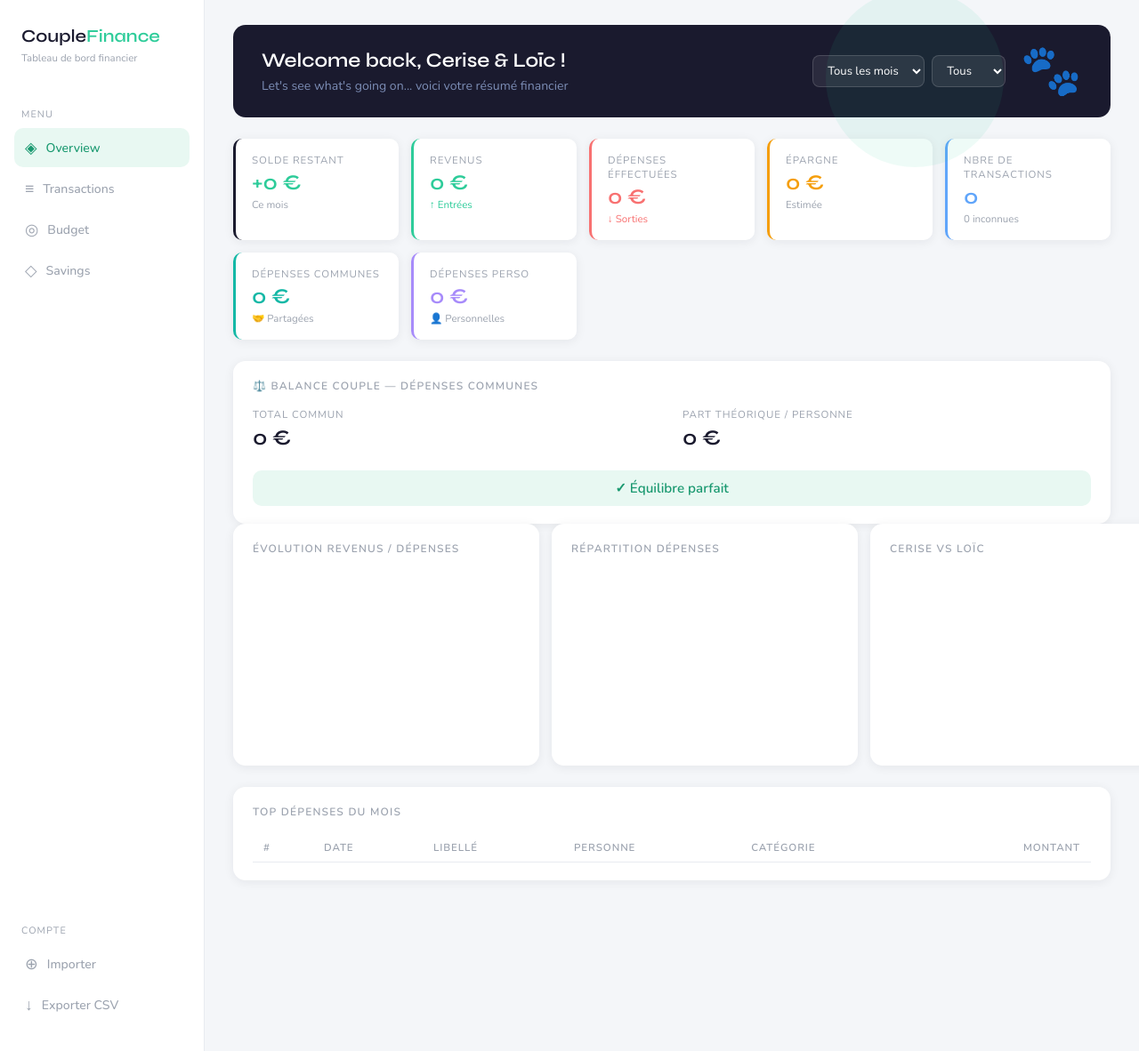
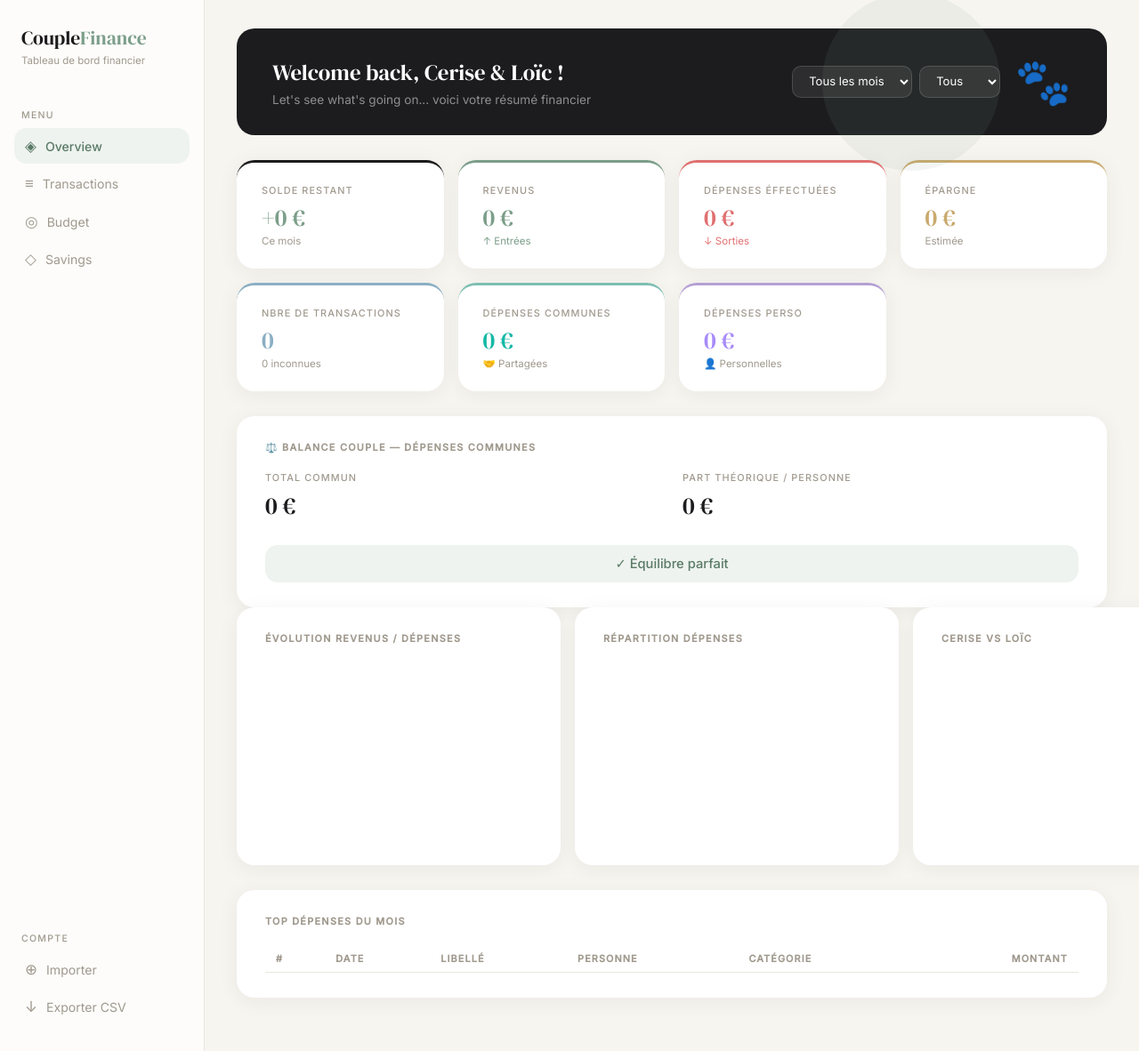
Before and after one commit to ceriseeeeee/CoupleFinance, a Flask app: page / in a window 1280 px wide. Shown: the whole page at 89% size. Run offline with Flask 3, Linux system fonts and the light colour scheme; data that the repository does not hold is empty; a map, chart or similar area stays blank; some libraries are stand-ins or nearby versions.

Commit message:
design : refonte Apple x Notion x Pinterest — palette crème, DM Serif + Inter
- Palette : crème chaud, vert sauge, coral doux, gold, bleu poudré
- Fonts : DM Serif Display (titres/chiffres), Inter (données/labels)
- KPI cards : padding 24/28, border-top colorée, border-left supprimée, radius 20px
- Sidebar : fond #FDFCFA, plus douce
- Hero : padding 32/40, radius 20px
- Cards : padding 28/32, radius 20px, shadow 4px/24px
- Variables CSS complètes mises à jour

Co-Authored-By: Claude Sonnet 4.6 <noreply@anthropic.com>

```diff
--- a/static/css/dashboard.css
+++ b/static/css/dashboard.css
@@ -2,26 +2,28 @@
    VARIABLES & RESET
 ══════════════════════════════════════ */
 :root {
-  --bg:        #F4F6F9;
+  --bg:        #F7F5F0;
   --white:     #FFFFFF;
-  --dark:      #1A1A2E;
-  --dark2:     #16213E;
-  --green:     #2ECC9A;
-  --green-dim: #1A9970;
-  --green-lt:  #E8F8F2;
-  --red:       #F87171;
-  --amber:     #F59E0B;
-  --blue:      #60A5FA;
-  --text:      #1A1A2E;
-  --muted:     #9CA3AF;
-  --border:    #E8EBF0;
-  --shadow:    0 2px 12px rgba(26,26,46,.07);
-  --radius:    14px;
-  --radius-sm: 10px;
+  --dark:      #1C1C1E;
+  --dark2:     #2C2C2E;
+  --green:     #7C9E8A;
+  --green-dim: #5A7A66;
+  --green-lt:  #EEF3EF;
+  --red:       #E07070;
+  --amber:     #C9A96E;
+  --blue:      #8AAFC4;
+  --muted:     #A0998E;
+  --border:    #EAE6DF;
+  --text:      #1C1C1E;
+  --shadow:    0 4px 24px rgba(28,28,30,.06);
+  --radius:    20px;
+  --radius-sm: 14px;
 }
+
 * { box-sizing: border-box; margin: 0; padding: 0; }
+
 body {
-  font-family: 'Nunito', sans-serif;
+  font-family: 'Inter', sans-serif;
   background: var(--bg);
   color: var(--text);
   min-height: 100vh;
@@ -35,7 +37,7 @@ body {
 .sidebar {
   width: 230px;
   min-height: 100vh;
-  background: var(--white);
+  background: #FDFCFA;
   border-right: 1px solid var(--border);
   display: flex;
   flex-direction: column;
@@ -46,9 +48,9 @@ body {
 }
 
 .logo {
-  font-family: 'Syne', sans-serif;
-  font-size: 1.25rem;
-  font-weight: 600;
+  font-family: 'DM Serif Display', serif;
+  font-size: 1.35rem;
+  font-weight: 400;
   color: var(--dark);
   margin-bottom: 4px;
   padding: 0 8px;
@@ -61,16 +63,18 @@ body {
   color: var(--muted);
   padding: 0 8px;
   margin-bottom: 32px;
+  font-family: 'Inter', sans-serif;
 }
 
 .nav-section {
-  font-size: 0.68rem;
+  font-size: 0.66rem;
   text-transform: uppercase;
-  letter-spacing: .1em;
+  letter-spacing: .12em;
   color: var(--muted);
   padding: 0 8px;
   margin-bottom: 8px;
   margin-top: 16px;
+  font-weight: 500;
 }
 
 .nav-item {
@@ -80,12 +84,13 @@ body {
   padding: 10px 12px;
   border-radius: var(--radius-sm);
   font-size: 0.88rem;
-  font-weight: 500;
+  font-weight: 400;
   color: var(--muted);
   cursor: pointer;
   transition: all .18s;
   text-decoration: none;
   margin-bottom: 2px;
+  font-family: 'Inter', sans-serif;
 }
 
 .nav-item:hover { background: var(--bg); color: var(--text); }
@@ -93,9 +98,10 @@ body {
 .nav-item.active {
   background: var(--green-lt);
   color: var(--green-dim);
+  font-weight: 500;
 }
 
-.nav-item .ni { font-size: 1.1rem; }
+.nav-item .ni { font-size: 1.05rem; }
 
 .nav-bottom { margin-top: auto; }
 
@@ -105,7 +111,7 @@ body {
 .main {
   margin-left: 230px;
   flex: 1;
-  padding: 28px 32px;
+  padding: 32px 36px;
   height: 100vh;
   overflow-y: auto;
 }
@@ -113,15 +119,15 @@ body {
 /* ── Page visibility ── */
 .page { display: none; animation: fadeIn .3s ease; }
 .page.active { display: block; }
-@keyframes fadeIn { from { opacity:0; transform:translateY(8px); } to { opacity:1; transform:translateY(0); } }
+@keyframes fadeIn { from { opacity:0; transform:translateY(10px); } to { opacity:1; transform:translateY(0); } }
 
 /* ══════════════════════════════════════
    HERO BANNER
 ══════════════════════════════════════ */
 .hero {
   border-radius: var(--radius);
-  padding: 24px 32px;
-  margin-bottom: 24px;
+  padding: 32px 40px;
+  margin-bottom: 28px;
   display: flex;
   align-items: center;
   justify-content: space-between;
@@ -136,18 +142,19 @@ body {
   top: -40px; right: 120px;
   width: 200px; height: 200px;
   border-radius: 50%;
-  background: rgba(46,204,154,.08);
+  background: rgba(124,158,138,.1);
+  pointer-events: none;
 }
 
 .hero-text h1 {
-  font-family: 'Syne', sans-serif;
-  font-size: 1.4rem;
-  font-weight: 600;
+  font-family: 'DM Serif Display', serif;
+  font-size: 1.55rem;
+  font-weight: 400;
   color: #fff;
   margin-bottom: 6px;
 }
 
-.hero-text p { font-size: .88rem; color: #7C8DB5; }
+.hero-text p { font-size: .85rem; color: rgba(255,255,255,.5); font-family: 'Inter', sans-serif; }
 
 .hero-right {
   display: flex;
@@ -155,15 +162,15 @@ body {
   gap: 16px;
 }
 
-.hero-illo { font-size: 3.5rem; line-height: 1; }
+.hero-illo { font-size: 3.2rem; line-height: 1; }
 
 .hero-month select, .hero-select {
   background: rgba(255,255,255,.08);
-  border: 1px solid rgba(255,255,255,.15);
+  border: 1px solid rgba(255,255,255,.14);
   color: #fff;
-  border-radius: 8px;
-  padding: 7px 12px;
-  font-family: 'Nunito', sans-serif;
+  border-radius: 10px;
+  padding: 8px 14px;
+  font-family: 'Inter', sans-serif;
   font-size: .82rem;
   cursor: pointer;
   outline: none;
@@ -187,55 +194,56 @@ body {
 ══════════════════════════════════════ */
 .kpi-grid {
   display: grid;
-  grid-template-columns: repeat(5, 1fr);
-  gap: 14px;
-  margin-bottom: 24px;
+  grid-template-columns: repeat(auto-fill, minmax(190px, 1fr));
+  gap: 16px;
+  margin-bottom: 28px;
 }
 
 .kpi-card {
   background: var(--white);
-  border-radius: var(--radius-sm);
-  padding: 16px 18px;
+  border-radius: var(--radius);
+  padding: 24px 28px;
   box-shadow: var(--shadow);
-  border-left: 3px solid transparent;
-  transition: transform .2s;
+  border-top: 3px solid transparent;
+  border-left: none;
+  transition: transform .2s, box-shadow .2s;
 }
 
-.kpi-card:hover { transform: translateY(-2px); }
-.kpi-card.green  { border-left-color: var(--green); }
-.kpi-card.red    { border-left-color: var(--red); }
-.kpi-card.amber  { border-left-color: var(--amber); }
-.kpi-card.blue   { border-left-color: var(--blue); }
-.kpi-card.dark   { border-left-color: var(--dark); }
-.kpi-card.teal   { border-left-color: #14B8A6; }
-.kpi-card.purple { border-left-color: #A78BFA; }
+.kpi-card:hover { transform: translateY(-3px); box-shadow: 0 8px 32px rgba(28,28,30,.09); }
+.kpi-card.green  { border-top-color: var(--green); }
+.kpi-card.red    { border-top-color: var(--red); }
+.kpi-card.amber  { border-top-color: var(--amber); }
+.kpi-card.blue   { border-top-color: var(--blue); }
+.kpi-card.dark   { border-top-color: var(--dark); }
+.kpi-card.teal   { border-top-color: #7DBFB2; }
+.kpi-card.purple { border-top-color: #B4A0D4; }
 
-.kpi-label { font-size: .72rem; color: var(--muted); text-transform: uppercase; letter-spacing: .08em; margin-bottom: 6px; }
-.kpi-val   { font-family: 'Syne', sans-serif; font-size: 1.5rem; font-weight: 600; line-height: 1; }
-.kpi-sub   { font-size: .72rem; margin-top: 4px; color: var(--muted); }
+.kpi-label { font-size: .68rem; color: var(--muted); text-transform: uppercase; letter-spacing: .1em; margin-bottom: 10px; font-weight: 500; }
+.kpi-val   { font-family: 'DM Serif Display', serif; font-size: 1.7rem; font-weight: 400; line-height: 1; }
+.kpi-sub   { font-size: .72rem; margin-top: 6px; color: var(--muted); }
 .kpi-sub.up   { color: var(--green); }
 .kpi-sub.down { color: var(--red); }
 
 /* ══════════════════════════════════════
    CHART CARDS
 ══════════════════════════════════════ */
-.chart-grid-3 { display: grid; grid-template-columns: 1.5fr 1fr 1fr; gap: 14px; margin-bottom: 24px; }
-.chart-grid-2 { display: grid; grid-template-columns: 1fr 1fr; gap: 14px; margin-bottom: 24px; }
-.chart-grid-full { margin-bottom: 24px; }
+.chart-grid-3 { display: grid; grid-template-columns: 1.5fr 1fr 1fr; gap: 16px; margin-bottom: 28px; }
+.chart-grid-2 { display: grid; grid-template-columns: 1fr 1fr; gap: 16px; margin-bottom: 28px; }
+.chart-grid-full { margin-bottom: 28px; }
 
 .card {
   background: var(--white);
   border-radius: var(--radius);
-  padding: 20px 22px;
+  padding: 28px 32px;
   box-shadow: var(--shadow);
 }
 
 .card-title {
-  font-size: .75rem;
+  font-size: .68rem;
   text-transform: uppercase;
-  letter-spacing: .1em;
+  letter-spacing: .12em;
   color: var(--muted);
-  margin-bottom: 16px;
+  margin-bottom: 20px;
   font-weight: 600;
 }
 
@@ -280,9 +289,9 @@ body {
 .txn-table { width: 100%; border-collapse: collapse; }
 
 .txn-table thead th {
-  font-size: .72rem;
+  font-size: .68rem;
   text-transform: uppercase;
-  letter-spacing: .08em;
+  letter-spacing: .1em;
   color: var(--muted);
   font-weight: 600;
   padding: 8px 12px;
@@ -300,67 +309,63 @@ body {
 .txn-table tbody tr:last-child { border-bottom: none; }
 .txn-table tbody tr.unknown { border-left: 2px solid var(--amber); }
 
-.txn-table td { padding: 10px 12px; font-size: .85rem; }
+.txn-table td { padding: 11px 12px; font-size: .85rem; }
 
 .cat-badge {
   display: inline-block;
-  padding: 3px 8px;
-  border-radius: 6px;
+  padding: 3px 10px;
+  border-radius: 8px;
   font-size: .72rem;
   font-weight: 500;
   background: var(--bg);
   color: var(--muted);
 }
 
-.cat-badge.unknown { background: #FEF3C7; color: #B45309; }
-.cat-badge.shopping { background: #EDE9FE; color: #5B21B6; }
-.cat-badge.alim { background: #D1FAE5; color: #065F46; }
-.cat-badge.resto { background: #FEE2E2; color: #991B1B; }
-.cat-badge.transport { background: #DBEAFE; color: #1E40AF; }
-.cat-badge.abonnements { background: #FCE7F3; color: #9D174D; }
+.cat-badge.unknown { background: #FAF0DC; color: #8A6830; }
 
 .neg { color: var(--red); font-weight: 600; }
 .pos { color: var(--green); font-weight: 600; }
 
-.btn-ai { margin-top: 8px; padding: 5px 10px; background: linear-gradient(135deg, #2ECC9A, #60A5FA); color: white; border: none; border-radius: 6px; font-size: .75rem; font-weight: 600; cursor: pointer; width: 100%; transition: opacity .2s; }
+.btn-ai { margin-top: 8px; padding: 5px 10px; background: linear-gradient(135deg, var(--green), var(--blue)); color: white; border: none; border-radius: 8px; font-size: .75rem; font-weight: 500; cursor: pointer; width: 100%; transition: opacity .2s; font-family: 'Inter', sans-serif; }
 .btn-ai:hover { opacity: .85; }
 .btn-ai:disabled { opacity: .5; cursor: not-allowed; }
 
 .cat-select-inline {
-  padding: 4px 8px; border: 1px solid var(--border); border-radius: 6px;
+  padding: 5px 10px; border: 1px solid var(--border); border-radius: 8px;
   background: var(--bg); color: var(--text);
-  font-family: 'Nunito', sans-serif; font-size: .78rem; cursor: pointer;
+  font-family: 'Inter', sans-serif; font-size: .78rem; cursor: pointer;
   min-width: 160px; outline: none; transition: border-color .2s;
 }
 .cat-select-inline:focus { border-color: var(--green); background: var(--white); }
 
 .type-select {
-  padding: 4px 8px; border: 1px solid var(--border); border-radius: 6px;
+  padding: 5px 10px; border: 1px solid var(--border); border-radius: 8px;
   background: var(--bg); color: var(--text);
-  font-family: 'Nunito', sans-serif; font-size: .78rem; cursor: pointer;
+  font-family: 'Inter', sans-serif; font-size: .78rem; cursor: pointer;
   min-width: 120px; outline: none; transition: border-color .2s;
 }
 .type-select:focus { border-color: var(--green); background: var(--white); }
 
 /* ── Balance Couple ── */
-.balance-grid   { display: flex; gap: 24px; margin: 14px 0 10px; }
+.balance-grid   { display: flex; gap: 24px; margin: 16px 0 12px; }
 .balance-item   { flex: 1; }
-.balance-label  { font-size: .72rem; color: var(--muted); text-transform: uppercase; letter-spacing: .08em; margin-bottom: 4px; }
-.balance-val    { font-family: 'Syne', sans-serif; font-size: 1.5rem; font-weight: 600; }
-.balance-persons { display: flex; gap: 10px; margin-bottom: 12px; flex-wrap: wrap; }
+.balance-label  { font-size: .68rem; color: var(--muted); text-transform: uppercase; letter-spacing: .1em; margin-bottom: 6px; font-weight: 500; }
+.balance-val    { font-family: 'DM Serif Display', serif; font-size: 1.7rem; font-weight: 400; }
+.balance-persons { display: flex; gap: 10px; margin-bottom: 14px; flex-wrap: wrap; }
 .balance-person { display: flex; justify-content: space-between; align-items: center; gap: 16px;
-                  padding: 8px 14px; background: var(--bg); border-radius: var(--radius-sm); font-size: .88rem; flex: 1; }
-.balance-amt    { font-weight: 700; font-family: 'Syne', sans-serif; }
-.balance-solde  { padding: 10px 16px; border-radius: var(--radius-sm); font-weight: 600; font-size: .95rem; text-align: center; }
+                  padding: 10px 16px; background: var(--bg); border-radius: var(--radius-sm); font-size: .88rem; flex: 1; }
+.balance-amt    { font-weight: 600; font-family: 'DM Serif Display', serif; font-size: 1.1rem; }
+.balance-solde  { padding: 12px 18px; border-radius: var(--radius-sm); font-weight: 500; font-size: .92rem; text-align: center; }
 .balance-solde.ok   { background: var(--green-lt); color: var(--green-dim); }
-.balance-solde.warn { background: #FEF3C7; color: #B45309; }
+.balance-solde.warn { background: #FAF0DC; color: #8A6830; }
 
 #dash-toast {
   position: fixed; bottom: 2rem; right: 2rem;
   background: var(--dark); color: #fff;
-  padding: 10px 18px; border-radius: var(--radius-sm);
+  padding: 11px 20px; border-radius: var(--radius-sm);
   font-size: .85rem; opacity: 0; transform: translateY(8px);
   transition: all .3s; pointer-events: none; z-index: 999;
+  font-family: 'Inter', sans-serif;
 }
 #dash-toast.show { opacity: 1; transform: translateY(0); }
 #dash-toast.ok { background: var(--green-dim); }
--- a/templates/dashboard.html
+++ b/templates/dashboard.html
@@ -5,7 +5,8 @@
   <meta name="viewport" content="width=device-width, initial-scale=1.0">
   <title>CoupleFinance</title>
   <link rel="preconnect" href="https://fonts.googleapis.com">
-  <link href="https://fonts.googleapis.com/css2?family=Syne:wght@400;500;600&family=Nunito:wght@300;400;500;600&display=swap" rel="stylesheet">
+  <link rel="preconnect" href="https://fonts.gstatic.com" crossorigin>
+  <link href="https://fonts.googleapis.com/css2?family=DM+Serif+Display&family=Inter:wght@300;400;500&display=swap" rel="stylesheet">
   <script src="https://cdnjs.cloudflare.com/ajax/libs/Chart.js/4.4.1/chart.umd.min.js"></script>
   <link rel="stylesheet" href="{{ url_for('static', filename='css/dashboard.css') }}">
 </head>
```
Also changed, not shown: other parts of static/css/dashboard.css (+23 -22 lines).
